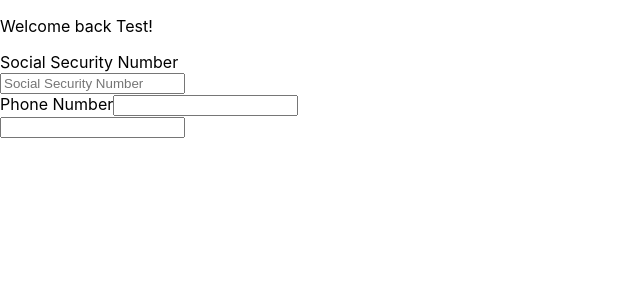
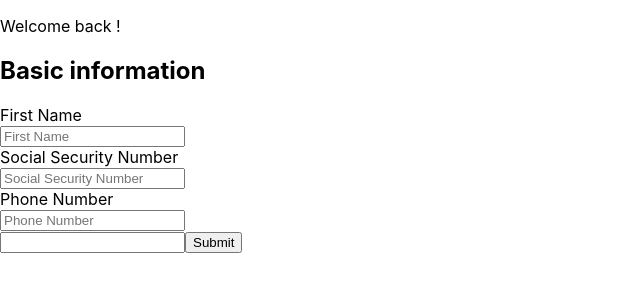
Before and after one commit to jayvachon/cia-enrollment, a React (Create React App) app: page / in a window 1280 px wide. Shown: the top 300 px of the page, without its empty margins (0-640 px from the left). Built offline with nearby package versions, Linux system fonts and the light colour scheme; what redux-form-input-masks would draw is missing.

Commit message:
submit basic information and return lead update

```diff
--- a/src/App.js
+++ b/src/App.js
@@ -84,7 +84,7 @@ class App extends Component {
           "email": "jay.vachon@codeimmersives.com",
           "phone": "",//"9876541234",
           "lastName": "Mctest",
-          "firstName": "Test",
+          "firstName": "", //"Test",
           "dateAdded": "2022-01-24 19:00",
           "term": "Summer 2022",
           "course": "Associate of Science in Computer Science and Web Architecture",
@@ -114,6 +114,7 @@ class App extends Component {
               <p>Welcome back {this.state.lead.firstName}!</p>
               <BasicInformation
                 lead={this.state.lead}
+                onSubmitSuccess={this.setLeadData}
               />
             </section>
           }
--- a/src/BasicInformation.js
+++ b/src/BasicInformation.js
@@ -2,9 +2,15 @@ import React from 'react'
 import SSN from './items/SSN'
 import PhoneNumber from './items/PhoneNumber'
 import BirthDate from './items/BirthDate'
+import FirstName from './items/FirstName'
 import { reduxForm } from 'redux-form'
+import { updateLead } from './services/LeadService'
+import { SubmissionError } from 'redux-form'
 
 // <PhoneNumber lead={props.lead} onSubmitSuccess={this.setleadData}/>
+// <button type="submit" disabled={pristine || submitting}>Submit</button>
+
+let id = ''
 
 /*
 
@@ -25,16 +31,38 @@ Contains:
 
 */
 
-const BasicInformation = (props) => {
+const validate = values => {
+	const errors = {}
+	return errors
+}
+
+const onSubmit = async (values) => {
+	return await updateLead(id, values)
+}
+
+const BasicInformation = props => {
+
+	const {error, errors, handleSubmit, reset, pristine, submitting } = props
+
+	id = props.lead.id
+
 	return (
-		<form>
-			<SSN lead={props.lead} />
-			<PhoneNumber lead={props.lead} />
-			<BirthDate />
-		</form>
+		<section>
+			<h2>Basic information</h2>
+			<form onSubmit={handleSubmit}>
+				<FirstName label="First Name" lead={props.lead} />
+				<SSN label="Social Security Number" lead={props.lead} />
+				<PhoneNumber label="Phone Number" lead={props.lead} />
+				<BirthDate />
+				{error && <strong>{error}</strong>}
+				<button type="submit">Submit</button>
+			</form>
+		</section>
 	)
 }
 
 export default reduxForm({
-	form: 'basic-info'
+	form: 'basic-info',
+	validate,
+	onSubmit,
 })(BasicInformation)
--- a/src/Item.js
+++ b/src/Item.js
@@ -10,7 +10,7 @@ const Item = (props) => {
 				</div>
 			}
 			{props.type &&
-				<p>{props.name} ✔</p>
+				<p>{props.label} ✔</p>
 			}
 		</div>
 	)
--- a/src/items/BirthDate.js
+++ b/src/items/BirthDate.js
@@ -1,6 +1,5 @@
 import React from 'react'
 import DatePicker from 'react-datepicker'
-// import { reduxForm } from 'redux-form'
 import 'react-datepicker/dist/react-datepicker.css'
 
 const BirthDate = (props) => {
@@ -10,7 +9,3 @@ const BirthDate = (props) => {
 }
 
 export default BirthDate
-
-/*export default reduxForm({
-	form: 'birthdate'
-})(BirthDate)*/
--- /dev/null
+++ b/src/items/FirstName.js
@@ -0,0 +1,30 @@
+import React, { Component } from 'react'
+import { Field, reduxForm, formValueSelector } from 'redux-form'
+import Item from '../Item'
+
+const renderField = ({ input, label, type, meta: { touched, error } }) => (
+	<div>
+		<label>{label}</label>
+		<div>
+			<input className='form-control' {...input} placeholder={label} type={type}/>
+			{touched && error && <span>{error}</span>}
+		</div>
+	</div>
+)
+
+const FirstName = props => {
+	return (
+		<Item
+			type={props.lead.firstName}
+			label={props.label}>
+			<div>
+		        <Field
+		        	name="firstName"
+		        	label={props.label}
+		        	component={renderField} />
+			</div>
+		</Item>
+	)
+}
+
+export default FirstName
--- a/src/items/PhoneNumber.js
+++ b/src/items/PhoneNumber.js
@@ -1,54 +1,43 @@
 import React, { Component } from 'react'
-import Example from '../example'
 import { Field, reduxForm, formValueSelector } from 'redux-form'
 import { createNumberMask, createTextMask } from 'redux-form-input-masks'
-import { updateLead } from '../services/LeadService'
-
-let state = {};
+import Item from '../Item'
 
 const phoneMask = createTextMask({
   pattern: '(999) 999-9999',
   allowEmpty: true,
 });
 
-const validate = (props, value) => {
-	if (value.length === 10) {
-		return updateLead(state.lead.id, 'phone', value)
-			.then(response => response.json())
-			.then(res => {
-				if (res.success === true) {
-					state.lead.phone = 'x'
-					// onSubmitSuccess()
-				}
-			})
-	} else {
-		console.log('ew')
-	}
-}
+const length = value => value && (value.length > 0 && value.length < 10)
+	? "Not enough numbers"
+	: undefined
+
+const renderField = ({ input, label, type, meta: { touched, error } }) => (
+	<div>
+		<label>{label}</label>
+		<div>
+			<input className='form-control' {...input} placeholder={label} type={type}/>
+			{touched && error && <span>{error}</span>}
+		</div>
+	</div>
+)
 
 const PhoneNumber = (props) => {
 
-	state.lead = props.lead;
-
 	return (
-		<div>
-		{!props.lead.phone &&
-	    	<div>
-		        <label>Phone Number</label>
-		        <Field
-		        	name='phone'
-		        	component='input'
-		        	onBlur={validate}
-		          {...phoneMask} />
-		    </div>
-		}
-		{props.lead.phone &&
-			<p>Phone Number ✔</p>
-		}
-		</div>
-    );
+		<Item
+			type={props.lead.phone}
+			label="Phone Number">
+			<div>
+				<Field
+        	name='phone'
+        	label="Phone Number"
+        	component={renderField}
+        	validate={[length]}
+          {...phoneMask} />
+			</div>
+		</Item>
+	)
 }
 
-export default reduxForm({
-	form: 'phone',
-})(PhoneNumber)
+export default PhoneNumber
--- a/src/items/SSN.js
+++ b/src/items/SSN.js
@@ -1,24 +1,16 @@
 import React, { Component } from 'react'
-import Example from '../example'
 import { Field, reduxForm, formValueSelector } from 'redux-form'
 import { createNumberMask, createTextMask } from 'redux-form-input-masks'
-import { updateLead } from '../services/LeadService'
 import Item from '../Item'
-
-let state = {};
 
 const ssnMask = createTextMask({
 	pattern: '999-99-9999',
 	allowEmpty: true,
 });
 
-const submit = (props, value) => {
-	if (value.length === 9) {
-		return updateLead(state.lead.id, 'socialSecurityNumber', value);
-	} else {
-		return "Missing numbers"
-	}
-}
+const length = value => value && (value.length > 0 && value.length < 9)
+	? "Not enough numbers"
+	: undefined
 
 const renderField = ({ input, label, type, meta: { touched, error } }) => (
 	<div>
@@ -32,19 +24,17 @@ const renderField = ({ input, label, type, meta: { touched, error } }) => (
 
 const SSN = (props) => {
 
-	state.lead = props.lead;
-
 	return (
 		<Item
 			type={props.lead.socialSecurityNumber}
-			name="Social Security Number">
+			label="Social Security Number">
 			<div>
 		        <Field
-		        	name='ssn'
+		        	name='socialSecurityNumber'
 		        	label="Social Security Number"
 		        	component={renderField}
-		        	onBlur={submit}
-		          {...ssnMask} />
+		        	validate={[length]}
+					{...ssnMask} />
 			</div>
 		</Item>
     )
--- a/src/services/LeadService.js
+++ b/src/services/LeadService.js
@@ -1,7 +1,8 @@
 import React from 'react'
 
-export const updateLead = (id, column, value) => {
-    return fetch(`http://localhost:8080/api/updateLead`, {
+export const updateLead = async (id, columnValues) => {
+    try {
+        const response = await fetch(`http://localhost:8080/api/updateLead`, {
             crossDomain: true,
             mode: 'cors',
             method: 'POST',
@@ -11,13 +12,14 @@ export const updateLead = (id, column, value) => {
             },
             body: JSON.stringify({
                 leadId: id,
-            column: column,
-            value: value,
-        }),
+                columnValues: columnValues,
             })
-    .catch(err => {
-        console.log(err)
-    });
+        })
+        return await response.json()
+    } catch (error) {
+        console.log(error)
+        return []
+    }
 }
 
 export const findUser = async (email) => {
```
Also changed, not shown: 1 other file (tests, documents, lock files or other folders). Lines whose indentation alone changed are shown as unchanged.
